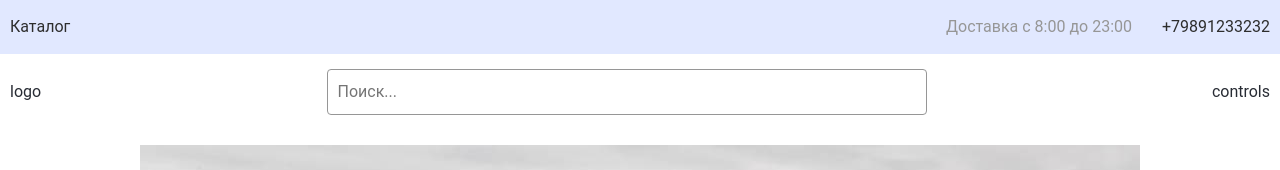
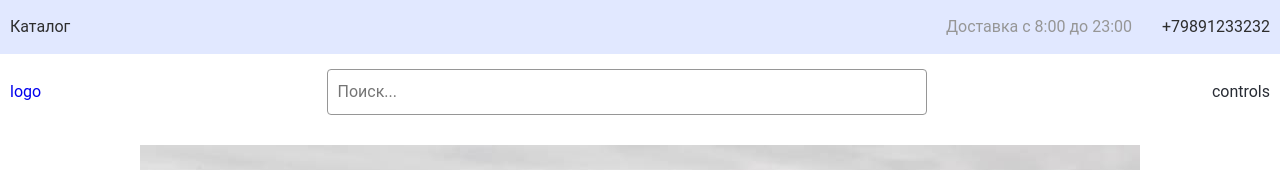
Before and after one commit to PavelKuklin/idea-on-react, a React (Create React App) app: page / in a window 1280 px wide. Shown: the top 170 px of the page. Built offline with nearby package versions, Linux system fonts and the light colour scheme.

Commit message:
добавил правильный тип ссылок в header

```diff
--- a/src/App.jsx
+++ b/src/App.jsx
@@ -12,6 +12,7 @@ function app() {
       <Header />
 
       <div className='content'>
+        {/* // связываем адреса и компоненты (грубо говоря) */}
         <Routes>
           <Route path='/' element={<Home />} />
           <Route path='/collection/all' element={<Catalog />} />
--- a/src/components/layout/Header/Header.jsx
+++ b/src/components/layout/Header/Header.jsx
@@ -1,4 +1,5 @@
 import React from 'react';
+import { Link } from 'react-router-dom';
 
 import HeaderTop from 'components/layout/Header/HeaderTop';
 
@@ -7,11 +8,18 @@ const Header = () => {
     <div className='header-wrapper'>
       <HeaderTop />
 
-      <div className="container">
+      <div className='container'>
         <div className='header-block'>
-          <div className='header-block__logo'>logo</div>
+          <div className='header-block__logo'>
+            {/* //ссылки делаем через Link чтобы переход был без перезагрузки */}
+            <Link to='/'>logo</Link>
+          </div>
           <div className='header-block__search'>
-            <input className='header-block__field' type="text" placeholder="Поиск..." />
+            <input
+              className='header-block__field'
+              type='text'
+              placeholder='Поиск...'
+            />
           </div>
           <div className='header-block__controls'>controls</div>
         </div>
--- a/src/components/layout/Header/HeaderTop.jsx
+++ b/src/components/layout/Header/HeaderTop.jsx
@@ -1,4 +1,5 @@
 import React from 'react';
+import { Link } from 'react-router-dom';
 
 const HeaderTop = () => {
   return (
@@ -7,12 +8,10 @@ const HeaderTop = () => {
         <div className='headerTop__block'>
           <ul className='headerTop__menu'>
             <li className='headerTop__menu_item'>
-              <a
-                className='headerTop__menu_link'
-                href='/collection/all'
-              >
+              {/* //ссылки делаем через Link чтобы переход был без перезагрузки */}
+              <Link to="/collection/all" className='headerTop__menu_link'>
                 Каталог
-              </a>
+              </Link>
             </li>
           </ul>
           <div className='headerTop__text'>
@@ -20,10 +19,7 @@ const HeaderTop = () => {
           </div>
           <div>
             <div>
-              <a
-                className='headerTop__contacts_phone'
-                href='tel:+79891233232'
-              >
+              <a className='headerTop__contacts_phone' href='tel:+79891233232'>
                 +79891233232
               </a>
             </div>
--- a/src/index.js
+++ b/src/index.js
@@ -9,6 +9,7 @@ const root = ReactDOM.createRoot(document.getElementById('root'));
 root.render(
   // <React.StrictMode>
   // </React.StrictMode>
+  //оборачиваем приложение в компонент BrowserRouter для роутов
   <BrowserRouter>
     <App />
   </BrowserRouter>
```
